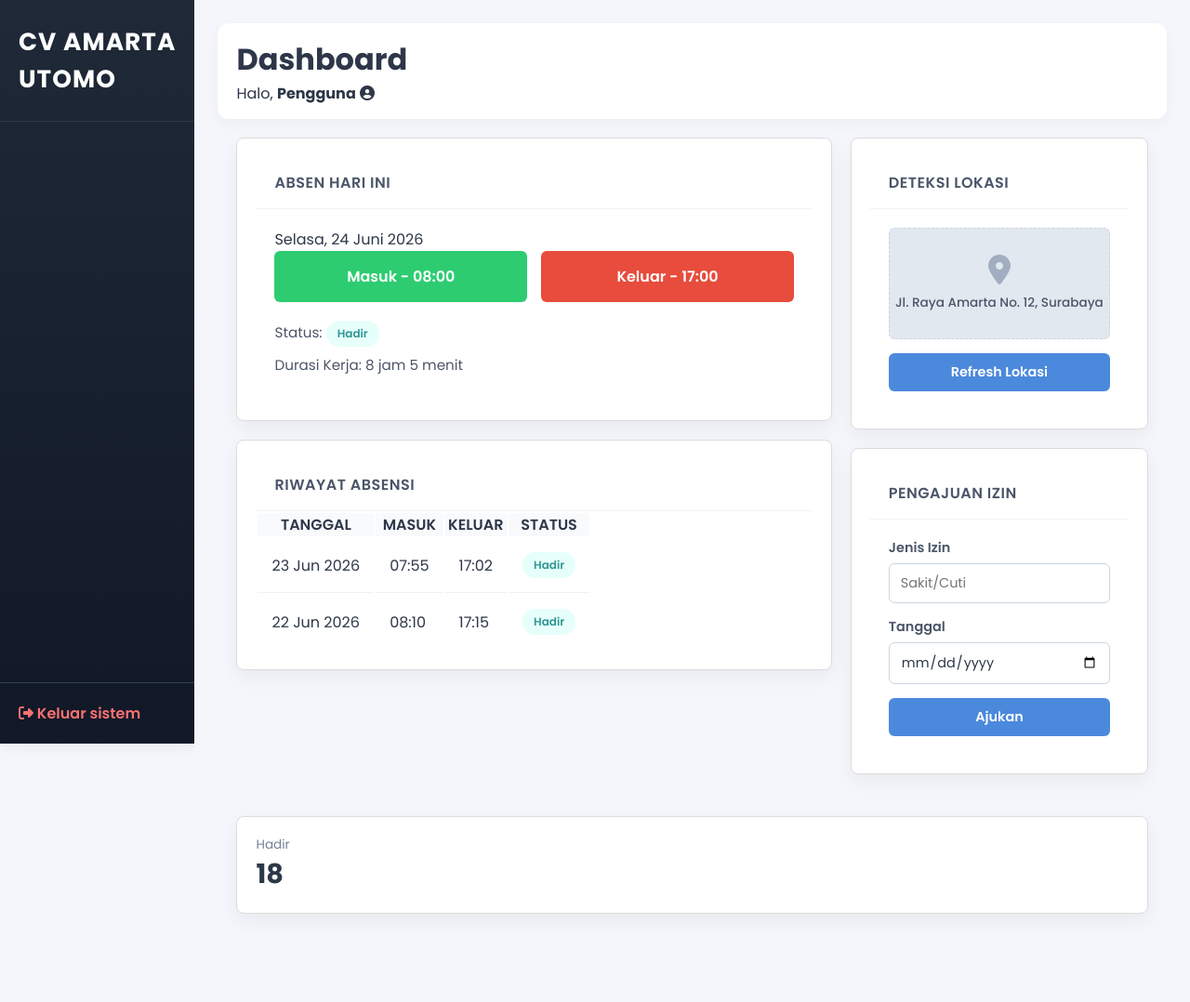
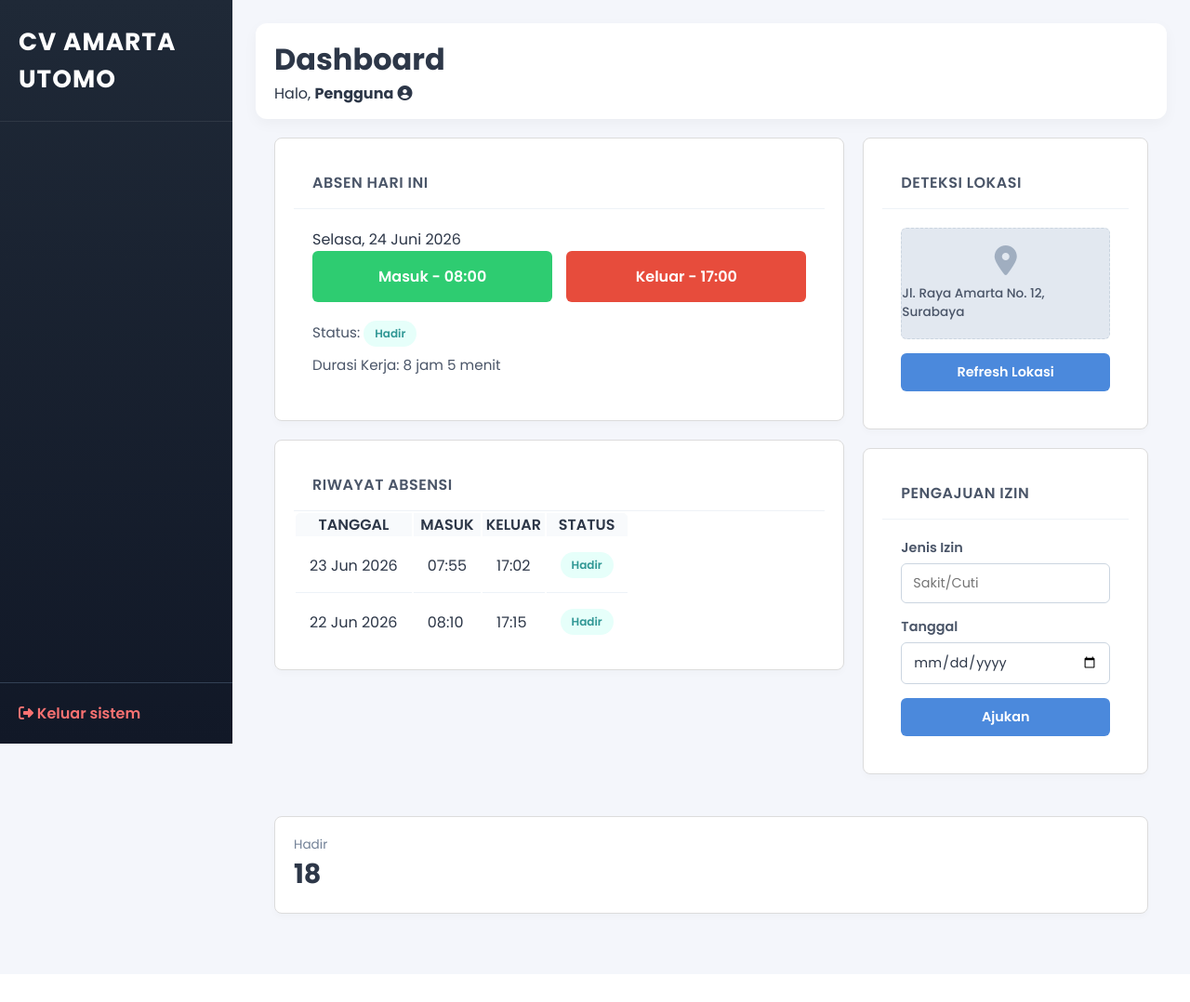
Before and after one commit to cintanussy102-del/PA-AmartaUtomo, a Flask app: template TA_CV_AMARTA_UTOMO/views/templates/admin/kelola_absensi.html in a window 1280 px wide. Shown: the whole page at 93% size. After the commit the page ends 988 px from the top, so only its background shows below. Run offline with Flask 3, Linux system fonts and the light colour scheme; the template is opened without the code that fills it, so the values that code supplies are empty.

Commit message:
views/static/css/dashboard.css

```diff
--- a/TA_CV_AMARTA_UTOMO/views/static/css/dashboard.css
+++ b/TA_CV_AMARTA_UTOMO/views/static/css/dashboard.css
@@ -51,13 +51,14 @@
     grid-template-columns: 2fr 1fr;
     gap: 20px;
     margin-bottom: 25px;
+    width: 100%;
 }
 
 .content-box {
     background: white;
     border-radius: 16px;
-    border: none;
-    box-shadow: 0 8px 20px rgba(0,0,0,0.05);
+    padding: 20px;
+    box-shadow: 0 4px 6px rgba(0,0,0,0.02);
 }
 
 .box-header {
@@ -180,16 +181,19 @@
 .dashboard-wrapper {
     display: flex;
     min-height: 100vh;
+    width: 100%;
 }
 
 .sidebar {
-    width: 260px;
+    width: 250px;
     background: linear-gradient(180deg, #1f2937, #111827);
-    min-height: 100vh;
+    min-height: 100vh; /* Pastikan tinggi minimal 100% layar */
     display: flex;
     flex-direction: column;
     color: white;
-    box-shadow: 4px 0 20px rgba(0,0,0,0.08);
+    flex-shrink: 0;
+    position: sticky; /* Memastikan sidebar tetap di posisinya */
+    top: 0;
 }
 
 .sidebar-brand {
@@ -201,13 +205,16 @@
 }
 
 .main-content {
+    flex: 1; /* Memaksa main-content mengisi sisa ruang */
     background: #f4f6fb;
     padding: 25px;
+    min-width: 0; /* Mencegah elemen grid melebar melebihi layar */
+    width: 100%;
 }
 
 .dashboard-wrapper {
-    display: flex; /* Ini kunci agar sidebar ada di kiri dan konten di kanan */
-    flex-direction: row; /* Memastikan arahnya menyamping */
+    display: flex;
+    flex-direction: row;
 }
 .sidebar {
     width: 250px; /* Pastikan lebar tetap agar tidak melebar */
@@ -215,12 +222,14 @@
 }
 
 .sidebar-menu {
-    flex-grow: 1; /* Mengisi ruang kosong di tengah */
+    flex: 1;
+    padding-top: 20px;
 }
 
 .sidebar-footer {
     padding: 20px;
-    margin-top: auto; /* Mendorong footer ke posisi paling bawah */
+    border-top: 1px solid rgba(255,255,255,0.1);
+    margin-top: auto; /* Ini kunci utama agar tombol Keluar selalu di bawah */
 }
 
 .logout-link {
@@ -347,11 +356,12 @@
 .card-purple { border-top-color: #9b59b6; }
 
 /* Grid Atas Khusus Empat Kolom */
-.metrics-grid-four {
+.metrics-grid {
     display: grid;
-    grid-template-columns: repeat(auto-fit, minmax(200px, 1fr));
+    grid-template-columns: repeat(3, 1fr);
     gap: 20px;
-    margin-bottom: 30px;
+    margin-bottom: 25px;
+    width: 100%;
 }
 
 /* Kustomisasi Progress Fill Khusus Karyawan */
@@ -716,6 +726,7 @@
     grid-template-columns: repeat(3, 1fr);
     gap: 20px;
     margin-bottom: 25px;
+    width: 100%; /* Memastikan metrik memenuhi lebar layar */
 }
 
 .metric-card {
```
